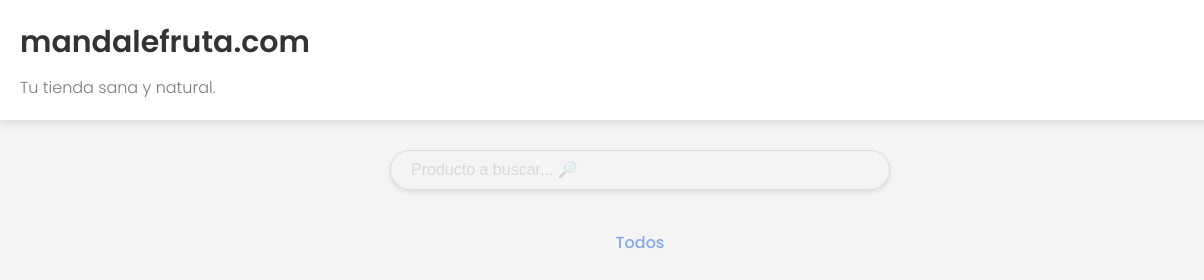
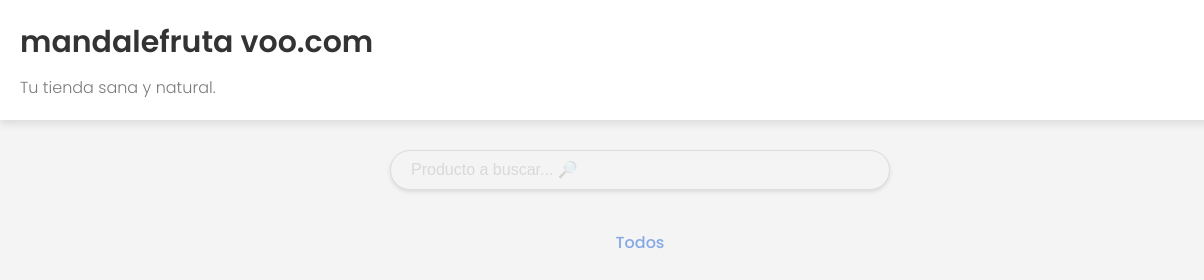
Before and after one commit to Rodrigomdiaz92/apsprogresivas, a plain HTML site: page index.html in a window 1280 px wide. Shown: the top 280 px of the page, 0-1204 px from the left. Drawn offline with Linux system fonts and the light colour scheme.

Commit message:
el primerito

```diff
--- a/index.html
+++ b/index.html
@@ -13,7 +13,7 @@
     <header>
         <div class="header">
             <div class="titles">
-                <h1>mandalefruta.com</h1>
+                <h1>mandalefruta voo.com</h1>
                 <h2>Tu tienda sana y natural.</h2>
             </div>
             <a href="checkout.html"><div class="shoping-cart">
```
